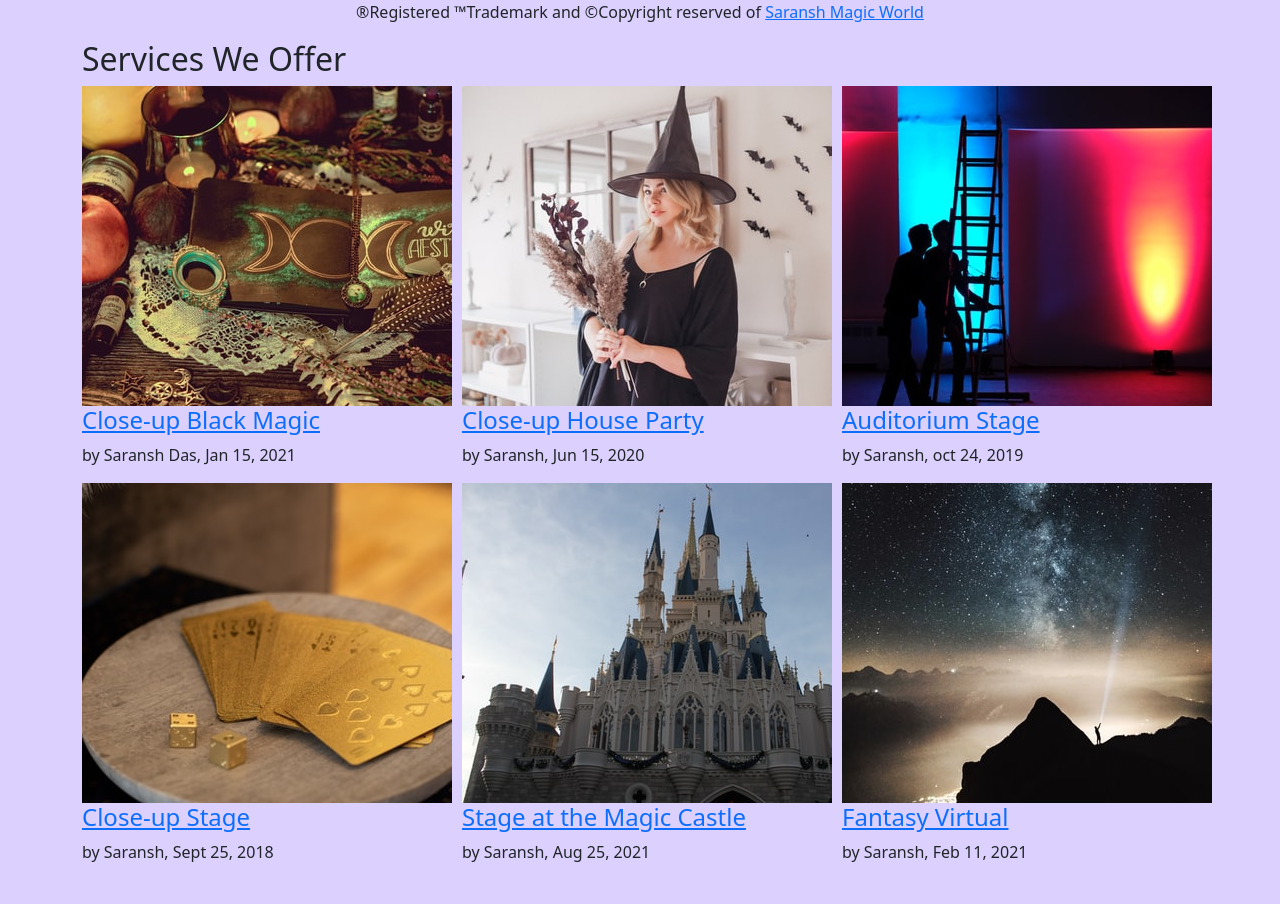
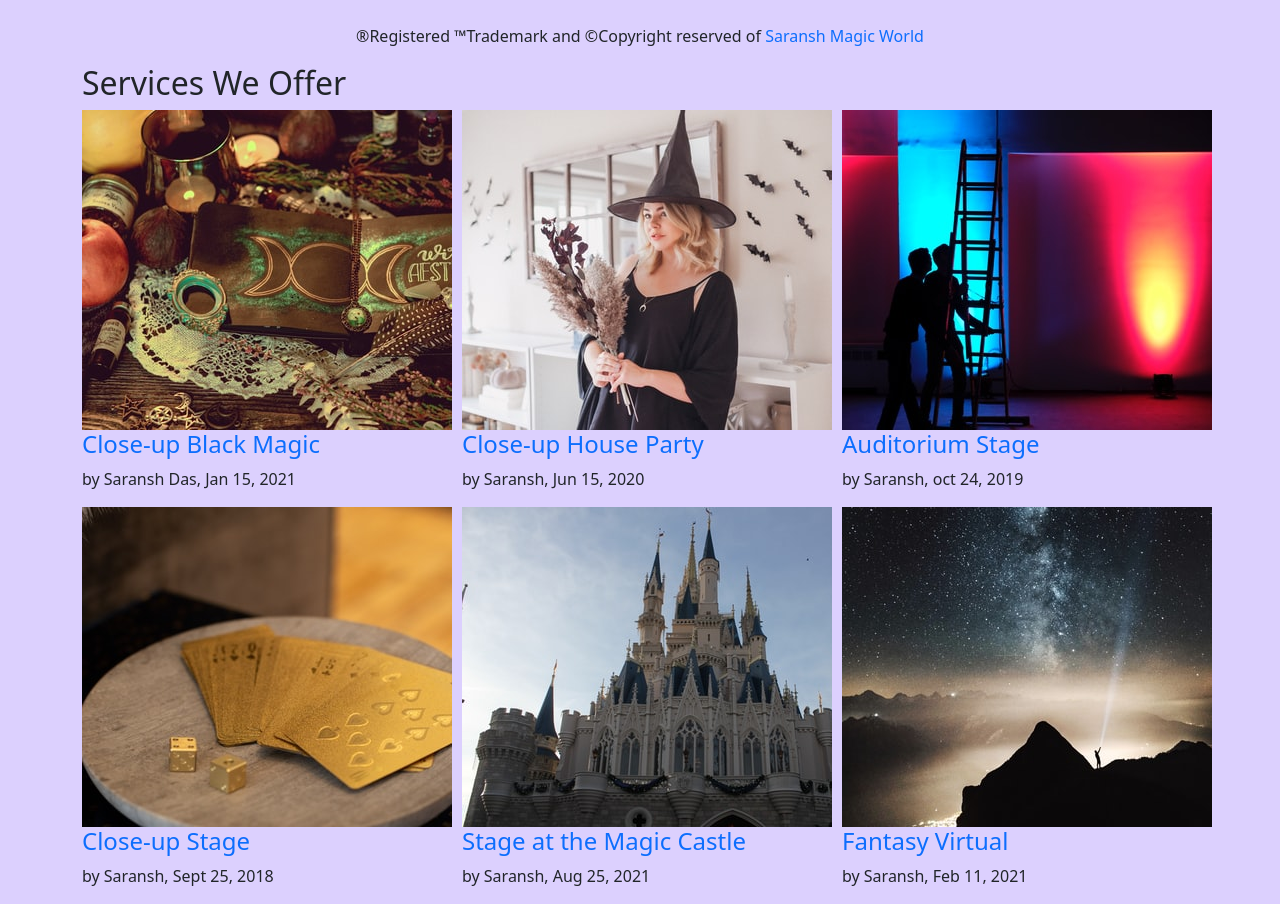
Before and after one commit to Saransh-Das/My-Magic-Website-Mini-Project-with-Django, a Django app: page /services in a window 1280 px wide. Shown: the part 56-960 px from the top of the page. Before the commit the page ends 918 px from the top, so only its background shows below. Run offline with Django 3.2, Linux system fonts and the light colour scheme.

Commit message:
Version 3.2 Minor Bug fixes done

```diff
--- a/templates/base.html
+++ b/templates/base.html
@@ -63,7 +63,7 @@
       </nav>
 
 
-
+<br>
 
 <footer>
       <div class="footer-copyright text-center" >
@@ -71,7 +71,7 @@
             ®Registered ™Trademark and ©Copyright reserved
             <i class="fa fa-heart"></i>
             of
-            <a target="_blank" href="https://www.instagram.com/magician_saransh_official/">Saransh Magic World</a>
+            <a target="_blank" href="https://www.instagram.com/magician_saransh_official/" style="text-decoration:none">Saransh Magic World</a>
 
         </p>
     </div>
@@ -95,15 +95,3 @@
 
 
     {% block body %}  {% endblock body %}
-    <!-- Optional JavaScript; choose one of the two! -->
-
-    <!-- Option 1: Bootstrap Bundle with Popper -->
-    <script src="https://cdn.jsdelivr.net/npm/bootstrap@5.0.1/dist/js/bootstrap.bundle.min.js" integrity="sha384-gtEjrD/SeCtmISkJkNUaaKMoLD0//ElJ19smozuHV6z3Iehds+3Ulb9Bn9Plx0x4" crossorigin="anonymous"></script>
-
-    <!-- Option 2: Separate Popper and Bootstrap JS -->
-    <!--
-    <script src="https://cdn.jsdelivr.net/npm/@popperjs/core@2.9.2/dist/umd/popper.min.js" integrity="sha384-IQsoLXl5PILFhosVNubq5LC7Qb9DXgDA9i+tQ8Zj3iwWAwPtgFTxbJ8NT4GN1R8p" crossorigin="anonymous"></script>
-    <script src="https://cdn.jsdelivr.net/npm/bootstrap@5.0.1/dist/js/bootstrap.min.js" integrity="sha384-Atwg2Pkwv9vp0ygtn1JAojH0nYbwNJLPhwyoVbhoPwBhjQPR5VtM2+xf0Uwh9KtT" crossorigin="anonymous"></script>
-    -->
-  </body>
-</html>
--- a/templates/contact.html
+++ b/templates/contact.html
@@ -32,6 +32,7 @@
         <label for="desc">Tell Us more about the Type of Show you Want...</label>
         <textarea class="form-control" id="desc" rows="3" name="desc"></textarea>
     </div>
+    <br>
     <button class="btn btn-primary" type="submit">Submit</button>
 </form>
 
--- a/templates/index.html
+++ b/templates/index.html
@@ -14,21 +14,21 @@
         </div>
         <div class="carousel-inner">
           <div class="carousel-item active">
-            <img src="/static/1.jpg" class="d-block w-100" alt="...">
+            <img src="/static/111 (2).jfif" class="d-block w-100" alt="...">
             <div class="carousel-caption d-none d-md-block">
               <h5>The Best in the Town</h5>
               <p>Won Several National Level Awards </p>
             </div>
           </div>
           <div class="carousel-item">
-            <img src="/static/2.jpg" class="d-block w-100" alt="...">
+            <img src="/static/111 (4).jfif" class="d-block w-100" alt="...">
             <div class="carousel-caption d-none d-md-block">
               <h5>Magician Saransh Is a Television star</h5>
               <p>Made Several  Television Appearances</p>
             </div>
           </div>
           <div class="carousel-item">
-            <img src="/static/1.jpg" class="d-block w-100" alt="...">
+            <img src="/static/111 (3).jfif" class="d-block w-100" alt="...">
             <div class="carousel-caption d-none d-md-block">
               <h5>Does all Genres of Magic</h5>
               <p>Be it Stage , Be it Virtual , Be it Close-up.</p>
--- a/templates/services.html
+++ b/templates/services.html
@@ -17,7 +17,7 @@
                         <div class="photo_overlay"></div>
                     </div>
                     <div class="service_caption">
-                        <h4><a href="https://www.instagram.com/tv/COWv6XcFYGd/?utm_source=ig_web_copy_link">Close-up Black Magic</a></h4>
+                        <h4><a href="https://www.instagram.com/tv/COWv6XcFYGd/?utm_source=ig_web_copy_link" style="text-decoration:none">Close-up Black Magic</a></h4>
                         <p>by Saransh Das, Jan 15, 2021</p>
                     </div>
                 </div>
@@ -29,7 +29,7 @@
                         <div class="photo_overlay"></div>
                     </div>
                     <div class="service_caption">
-                        <h4><a href="https://www.instagram.com/reel/CQU7CTeFgjJ/?utm_source=ig_web_copy_link">Close-up House Party</a></h4>
+                        <h4><a href="https://www.instagram.com/reel/CQU7CTeFgjJ/?utm_source=ig_web_copy_link" style="text-decoration:none">Close-up House Party</a></h4>
                         <p>by Saransh, Jun 15, 2020</p>
                     </div>
                 </div>
@@ -41,7 +41,7 @@
                         <div class="photo_overlay"></div>
                     </div>
                     <div class="service_caption">
-                        <h4><a href="https://www.instagram.com/tv/B5iqUdeJC_2/?utm_source=ig_web_copy_link">Auditorium Stage</a></h4>
+                        <h4><a href="https://www.instagram.com/tv/B5iqUdeJC_2/?utm_source=ig_web_copy_link" style="text-decoration:none">Auditorium Stage</a></h4>
                         <p>by Saransh, oct 24, 2019</p>
                     </div>
                 </div>
@@ -53,7 +53,7 @@
                         <div class="photo_overlay"></div>
                     </div>
                     <div class="service_caption">
-                        <h4><a href="https://www.instagram.com/tv/B3WIt6UAC1n/?utm_source=ig_web_copy_link">Close-up Stage</a></h4>
+                        <h4><a href="https://www.instagram.com/tv/B3WIt6UAC1n/?utm_source=ig_web_copy_link" style="text-decoration:none">Close-up Stage</a></h4>
                         <p>by Saransh, Sept 25, 2018</p>
                     </div>
                 </div>
@@ -65,7 +65,7 @@
                         <div class="photo_overlay"></div>
                     </div>
                     <div class="service_caption">
-                        <h4><a href="https://www.instagram.com/tv/CA2v1jGg1aC/?utm_source=ig_web_copy_link">Stage at the Magic Castle</a></h4>
+                        <h4><a href="https://www.instagram.com/tv/CA2v1jGg1aC/?utm_source=ig_web_copy_link" style="text-decoration:none">Stage at the Magic Castle</a></h4>
                         <p>by Saransh, Aug 25, 2021</p>
                     </div>
                 </div>
@@ -77,7 +77,7 @@
                         <div class="photo_overlay"></div>
                     </div>
                     <div class="service_caption">
-                        <h4><a href="https://www.instagram.com/tv/CNhV8IpFleX/?utm_source=ig_web_copy_link">Fantasy Virtual</a></h4>
+                        <h4><a href="https://www.instagram.com/tv/CNhV8IpFleX/?utm_source=ig_web_copy_link" style="text-decoration:none">Fantasy Virtual</a></h4>
                         <p>by Saransh, Feb 11, 2021</p>
                     </div>
                 </div>
```
Also changed, not shown: templates/about.html (+7 -4 lines), static/111 (1).jfif (added), static/111 (2).jfif (added), static/111 (3).jfif (added), static/111 (4).jfif (added), static/111 (5).jfif (added).
